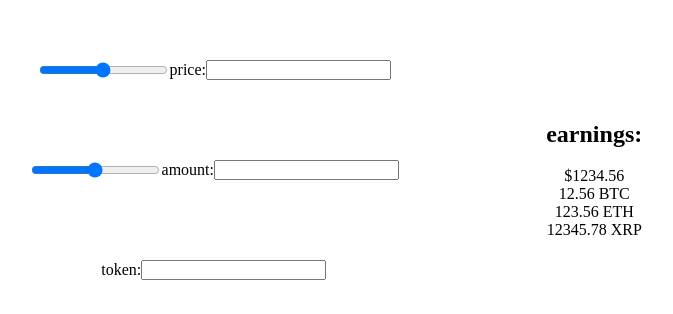
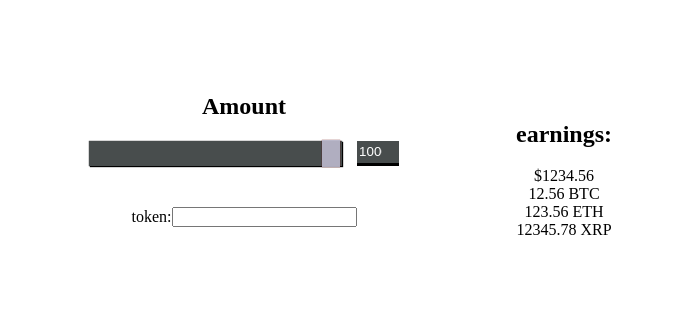
Before and after one commit to kosciak9/investment-calculator, a React (Create React App) app: page / in a window 1280 px wide. Shown: the part 238-552 px from the top of the page, without its empty margins (244-917 px from the left). Built offline with nearby package versions, Linux system fonts and the light colour scheme; the HTML template or start-up script is replaced by a standard one.

Commit message:
Add NumberSlider component and bootstrap it

```diff
--- a/src/App.js
+++ b/src/App.js
@@ -1,20 +1,12 @@
 import React, { Component } from "react";
+import NumberSlider from "./components/NumberSlider";
 
 class App extends Component {
   render() {
     return (
       <div className="App">
         <section className="investment column">
-          <div className="price form-part">
-            <input type="range" />
-            price:
-            <input type="number" />
-          </div>
-          <div className="amount form-part">
-            <input type="range" />
-            amount:
-            <input type="number" />
-          </div>
+          <NumberSlider minValue={1} maxValue={10000} heading={"Amount"} />
           <div className="token form-part">
             token:
             <input type="select" />
@@ -22,10 +14,10 @@ class App extends Component {
         </section>
         <aside className="earnings column">
           <h1>earnings:</h1>
-          <div class="usd">$1234.56</div>
-          <div class="btc">12.56 BTC</div>
-          <div class="eth">123.56 ETH</div>
-          <div class="xrp">12345.78 XRP</div>
+          <div className="usd">$1234.56</div>
+          <div className="btc">12.56 BTC</div>
+          <div className="eth">123.56 ETH</div>
+          <div className="xrp">12345.78 XRP</div>
         </aside>
       </div>
     );
--- /dev/null
+++ b/src/components/NumberSlider.css
@@ -0,0 +1,200 @@
+.number-slider {
+  display: flex;
+  flex-direction: column;
+  align-items: center;
+  justify-content: center;
+  min-width: 150px;
+}
+.slider-container {
+  display: flex;
+  align-items: center;
+  justify-content: center;
+}
+
+.slider-representation {
+  width: 80%;
+  background-color: black;
+}
+
+.number-representation {
+  margin-left: 5%;
+  width: 15%;
+  text-align: center;
+  color: white;
+  background-color: #484d4d;
+  line-height: 1.5em;
+  border: none;
+  border-bottom: 3px solid black;
+}
+
+input[type="range"].slider {
+  -webkit-appearance: none;
+  width: 100%;
+  margin: 0.7px 0;
+}
+input[type="range"].slider:focus {
+  outline: none;
+}
+input[type="range"].slider::-webkit-slider-runnable-track {
+  width: 100%;
+  height: 25.6px;
+  cursor: pointer;
+  box-shadow: 1px 1px 1px #000000, 0px 0px 1px #0d0d0d;
+  background: #484d4d;
+  border-radius: 0px;
+  border: 0px solid #010101;
+}
+input[type="range"].slider::-webkit-slider-thumb {
+  box-shadow: 0px 0px 1px #670000, 0px 0px 0px #810000;
+  border: 0px solid #ff1e00;
+  height: 27px;
+  width: 18px;
+  border-radius: 0px;
+  background: rgba(184, 182, 202, 0.93);
+  cursor: pointer;
+  -webkit-appearance: none;
+  margin-top: -0.7px;
+}
+input[type="range"].slider:focus::-webkit-slider-runnable-track {
+  background: #545a5a;
+}
+input[type="range"].slider::-moz-range-track {
+  width: 100%;
+  height: 25.6px;
+  cursor: pointer;
+  box-shadow: 1px 1px 1px #000000, 0px 0px 1px #0d0d0d;
+  background: #484d4d;
+  border-radius: 0px;
+  border: 0px solid #010101;
+}
+input[type="range"].slider::-moz-range-thumb {
+  box-shadow: 0px 0px 1px #670000, 0px 0px 0px #810000;
+  border: 0px solid #ff1e00;
+  height: 27px;
+  width: 18px;
+  border-radius: 0px;
+  background: rgba(184, 182, 202, 0.93);
+  cursor: pointer;
+}
+input[type="range"].slider::-ms-track {
+  width: 100%;
+  height: 25.6px;
+  cursor: pointer;
+  background: transparent;
+  border-color: transparent;
+  color: transparent;
+}
+input[type="range"].slider::-ms-fill-lower {
+  background: #3c4040;
+  border: 0px solid #010101;
+  border-radius: 0px;
+  box-shadow: 1px 1px 1px #000000, 0px 0px 1px #0d0d0d;
+}
+input[type="range"].slider::-ms-fill-upper {
+  background: #484d4d;
+  border: 0px solid #010101;
+  border-radius: 0px;
+  box-shadow: 1px 1px 1px #000000, 0px 0px 1px #0d0d0d;
+}
+input[type="range"].slider::-ms-thumb {
+  box-shadow: 0px 0px 1px #670000, 0px 0px 0px #810000;
+  border: 0px solid #ff1e00;
+  height: 27px;
+  width: 18px;
+  border-radius: 0px;
+  background: rgba(184, 182, 202, 0.93);
+  cursor: pointer;
+  height: 25.6px;
+}
+input[type="range"].slider:focus::-ms-fill-lower {
+  background: #484d4d;
+}
+input[type="range"].slider:focus::-ms-fill-upper {
+  background: #545a5a;
+}
+
+input[type="range"].slider {
+  -webkit-appearance: none;
+  width: 100%;
+  margin: 0.7px 0;
+}
+input[type="range"].slider:focus {
+  outline: none;
+}
+input[type="range"].slider::-webkit-slider-runnable-track {
+  width: 100%;
+  height: 25.6px;
+  cursor: pointer;
+  box-shadow: 1px 1px 1px #000000, 0px 0px 1px #0d0d0d;
+  background: #484d4d;
+  border-radius: 0px;
+  border: 0px solid #010101;
+}
+input[type="range"].slider::-webkit-slider-thumb {
+  box-shadow: 0px 0px 1px #670000, 0px 0px 0px #810000;
+  border: 0px solid #ff1e00;
+  height: 27px;
+  width: 18px;
+  border-radius: 0px;
+  background: rgba(184, 182, 202, 0.93);
+  cursor: pointer;
+  -webkit-appearance: none;
+  margin-top: -0.7px;
+}
+input[type="range"].slider:focus::-webkit-slider-runnable-track {
+  background: #545a5a;
+}
+input[type="range"].slider::-moz-range-track {
+  width: 100%;
+  height: 25.6px;
+  cursor: pointer;
+  box-shadow: 1px 1px 1px #000000, 0px 0px 1px #0d0d0d;
+  background: #484d4d;
+  border-radius: 0px;
+  border: 0px solid #010101;
+}
+input[type="range"].slider::-moz-range-thumb {
+  box-shadow: 0px 0px 1px #670000, 0px 0px 0px #810000;
+  border: 0px solid #ff1e00;
+  height: 27px;
+  width: 18px;
+  border-radius: 0px;
+  background: rgba(184, 182, 202, 0.93);
+  cursor: pointer;
+}
+input[type="range"].slider::-ms-track {
+  width: 100%;
+  height: 25.6px;
+  cursor: pointer;
+  background: transparent;
+  border-color: transparent;
+  color: transparent;
+}
+input[type="range"].slider::-ms-fill-lower {
+  background: #3c4040;
+  border: 0px solid #010101;
+  border-radius: 0px;
+  box-shadow: 1px 1px 1px #000000, 0px 0px 1px #0d0d0d;
+}
+input[type="range"].slider::-ms-fill-upper {
+  background: #484d4d;
+  border: 0px solid #010101;
+  border-radius: 0px;
+  box-shadow: 1px 1px 1px #000000, 0px 0px 1px #0d0d0d;
+}
+input[type="range"].slider::-ms-thumb {
+  box-shadow: 0px 0px 1px #670000, 0px 0px 0px #810000;
+  border: 0px solid #ff1e00;
+  height: 27px;
+  width: 18px;
+  border-radius: 0px;
+  background: rgba(184, 182, 202, 0.93);
+  cursor: pointer;
+  height: 25.6px;
+}
+input[type="range"].slider:focus::-ms-fill-lower {
+  background: #484d4d;
+}
+input[type="range"].slider:focus::-ms-fill-upper {
+  background: #545a5a;
+}
--- /dev/null
+++ b/src/components/NumberSlider.js
@@ -0,0 +1,47 @@
+import React, { Component } from "react";
+
+import "./NumberSlider.css";
+
+class NumberSlider extends Component {
+  constructor(props) {
+    super(props);
+
+    this.state = {
+      value: props.maxValue + props.minValue / 2
+    };
+  }
+
+  handleInput = event => {
+    this.setState({ value: event.target.value });
+  };
+
+  render() {
+    let { heading, minValue, maxValue } = this.props;
+    if (!heading) heading = "NumberSlider";
+    if (!minValue) minValue = 1;
+    if (!maxValue) maxValue = 100;
+    return (
+      <div className="number-slider">
+        <h2 className="slider-header">{heading}</h2>
+        <div className="slider-container">
+          <input
+            className="slider"
+            type="range"
+            min-value={minValue}
+            max-value={maxValue}
+            value={this.state.value}
+            onChange={this.handleInput}
+          />
+          <input
+            value={this.state.value}
+            onChange={this.handleInput}
+            className="number-representation"
+            type="number"
+          />
+        </div>
+      </div>
+    );
+  }
+}
+
+export default NumberSlider;
```
